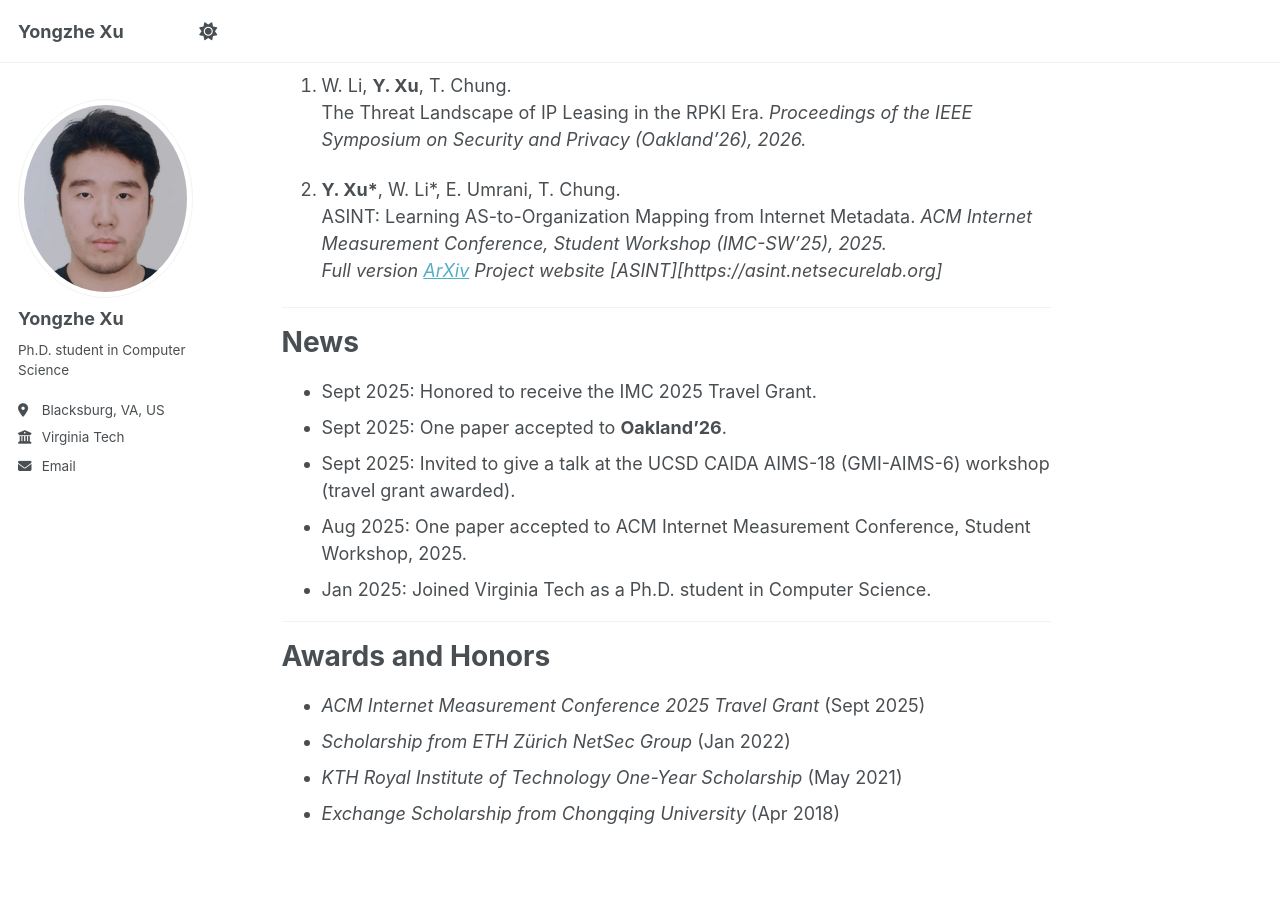
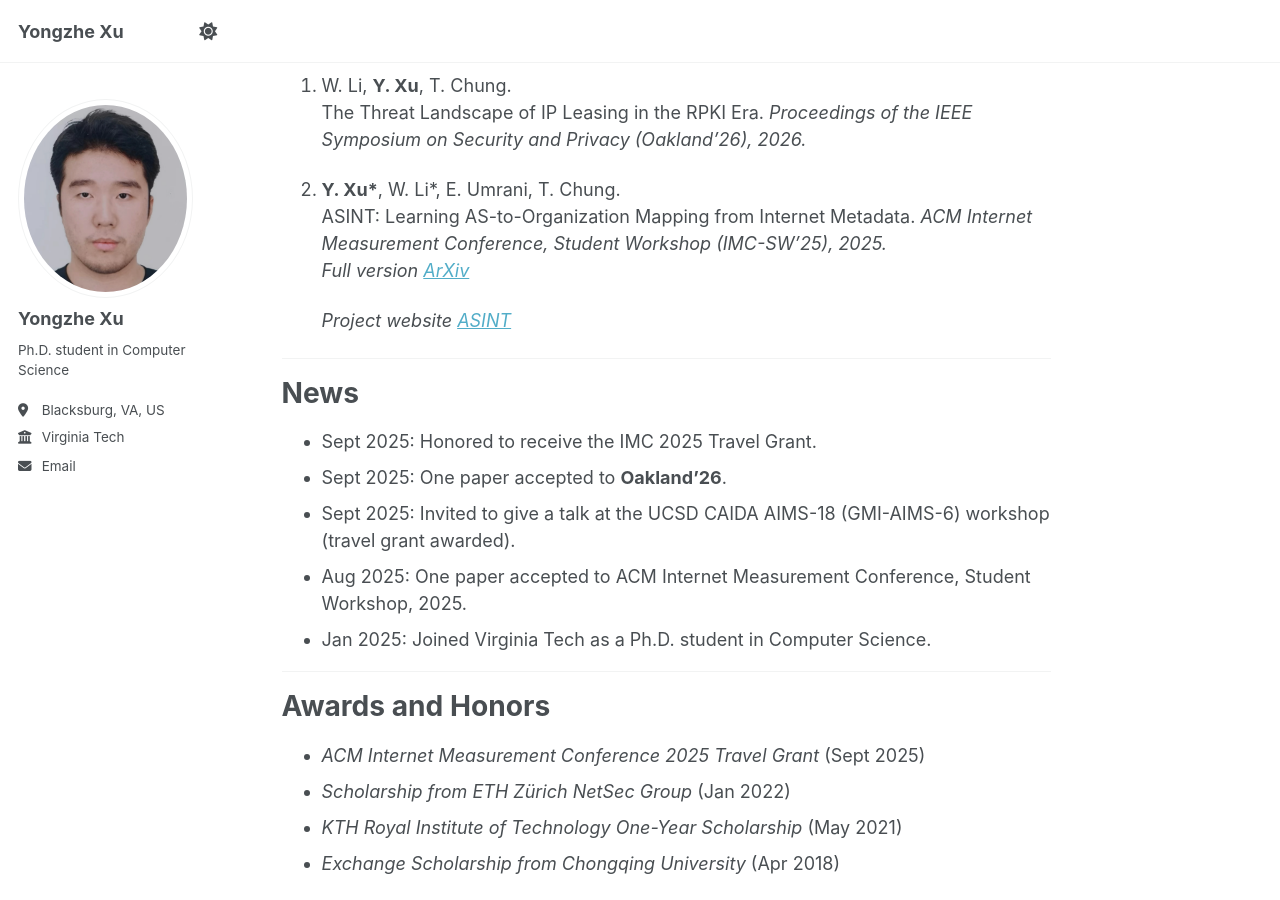
Before and after one commit to xuyongzhe-vt/xuyongzhe-vt.github.io, a Jekyll site: the page built from _pages/about.md, in a window 1280 px wide and 900 px high, scrolled down 884 px. Built offline with Jekyll 4.4.1, drawn with Linux system fonts in a browser that asks for light colours; a script that is not in the unit is left out.

Commit message:
fix misc

```diff
--- a/_pages/about.md
+++ b/_pages/about.md
@@ -47,7 +47,8 @@ Publications
    ASINT: Learning AS-to-Organization Mapping from Internet Metadata.
    *ACM Internet Measurement Conference, Student Workshop (IMC-SW’25), 2025.*
    *Full version [ArXiv](https://arxiv.org/abs/2508.02571)*
-   *Project website [ASINT][https://asint.netsecurelab.org]*
+
+   *Project website [ASINT](https://asint.netsecurelab.org])*
 
 
 ---
```
